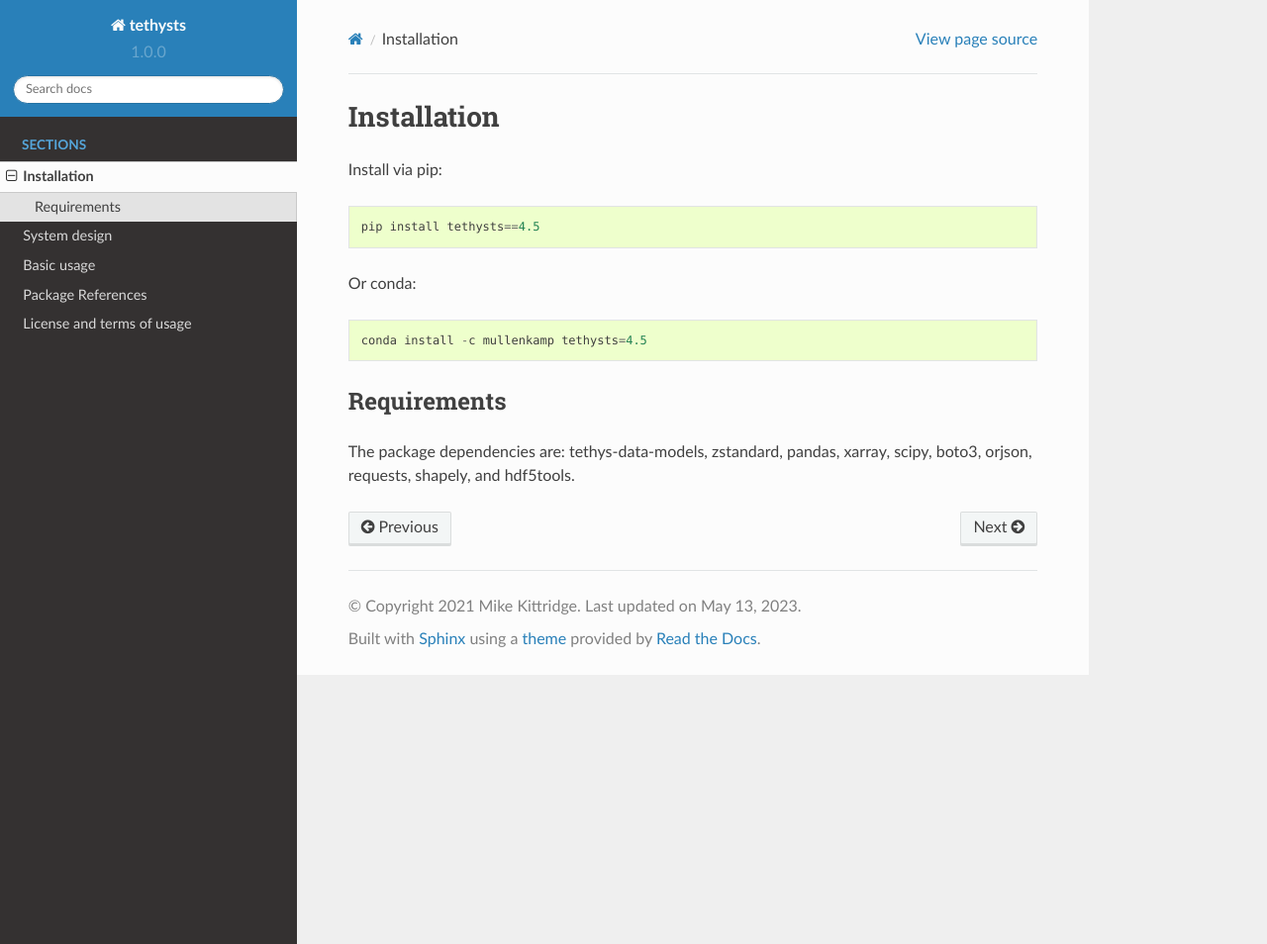
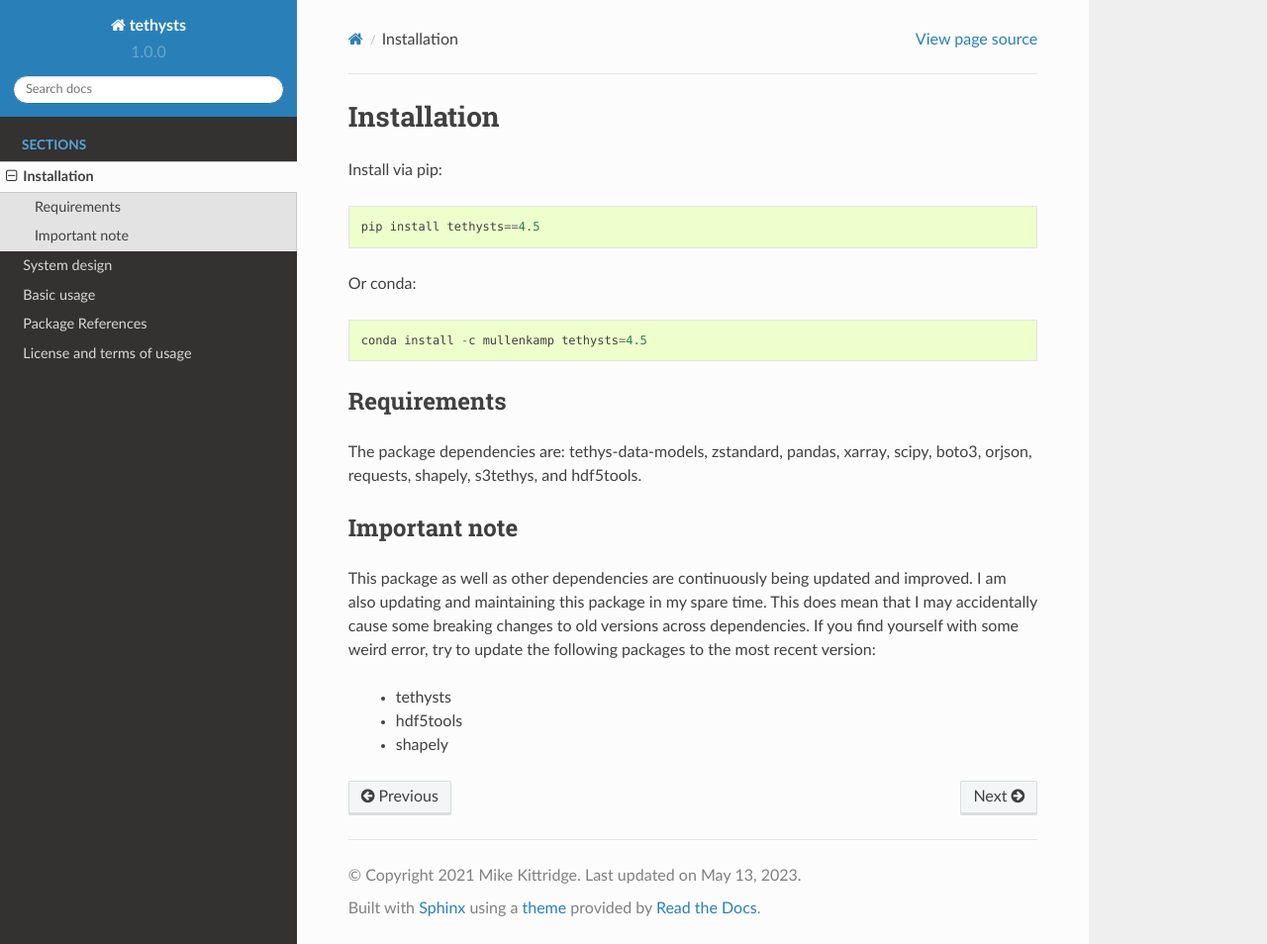
Before and after one commit to tethys-ts/tethysts, a Sphinx documentation site: the page built from sphinx/source/installation.rst, in a window 1280 px wide and 954 px high. Shown: the whole window at 99% size. Built offline with Sphinx 7.4.7 and the Read the Docs theme 2.0.0, drawn with Linux system fonts in a browser that asks for light colours.

Commit message:
updated docs

```diff
--- a/setup.py
+++ b/setup.py
@@ -19,7 +19,7 @@
 if os.environ.get('READTHEDOCS', False) == 'True':
     INSTALL_REQUIRES = []
 else:
-    INSTALL_REQUIRES = ['zstandard', 'pandas', 'xarray', 'scipy', 'orjson', 'requests', 'shapely', 'tethys-data-models>=0.4.11', 'hdf5tools>=0.1.10', 's3tethys>=0.0.4']
+    INSTALL_REQUIRES = ['zstandard', 'pandas', 'xarray', 'scipy', 'orjson', 'requests', 'shapely>=2.0.1', 'tethys-data-models>=0.4.11', 'hdf5tools>=0.1.12', 's3tethys>=0.0.4']
 
 # Get the long description from the README file
 with open(os.path.join(here, 'README.rst'), encoding='utf-8') as f:
--- a/sphinx/source/index.rst
+++ b/sphinx/source/index.rst
@@ -4,7 +4,7 @@
 
 This documentation and the tethysts package are currently under active development. Most of the fundamental aspects of the API are well established, but minor tweaks and new functionality are constantly being made.
 
-The package dependencies are: zstandard, pandas, xarray, scipy, boto3, orjson, requests, and shapely.
+The package dependencies are: zstandard, pandas, xarray, scipy, boto3, orjson, requests, shapely, tethys-data-models, s3tethys, and hdf5tools.
 
 The GitHub repository is found `here <https://github.com/tethys-ts/tethysts>`_.
 Go to the `Tethys Dataset Discovery <https://wai.tethys-ts.xyz/>`_ dashboard to easily see what datasets are available.
--- a/sphinx/source/installation.rst
+++ b/sphinx/source/installation.rst
@@ -10,4 +10,12 @@
 
 Requirements
 ------------
-The package dependencies are: tethys-data-models, zstandard, pandas, xarray, scipy, boto3, orjson, requests, shapely, and hdf5tools.
+The package dependencies are: tethys-data-models, zstandard, pandas, xarray, scipy, boto3, orjson, requests, shapely, s3tethys, and hdf5tools.
+
+Important note
+---------------
+This package as well as other dependencies are continuously being updated and improved. I am also updating and maintaining this package in my spare time. This does mean that I may accidentally cause some breaking changes to old versions across dependencies. If you find yourself with some weird error, try to update the following packages to the most recent version:
+
+  - tethysts
+  - hdf5tools
+  - shapely
```
Also changed, not shown: sphinx/requirements.txt (+4 -3 lines), sphinx/source/package_references.rst (+6 -6 lines), sphinx/source/usage_a.rst (+11 -10 lines), 3 other files.
